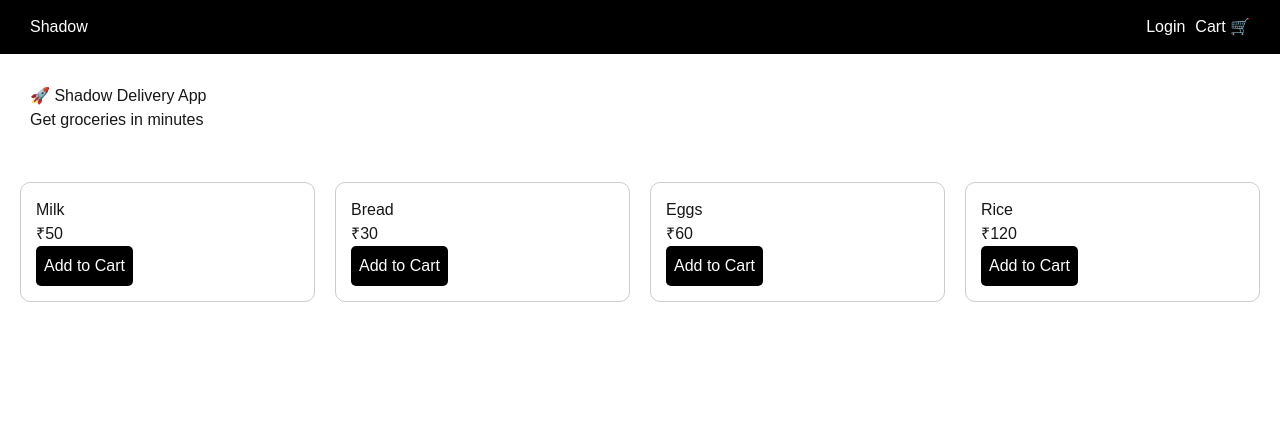
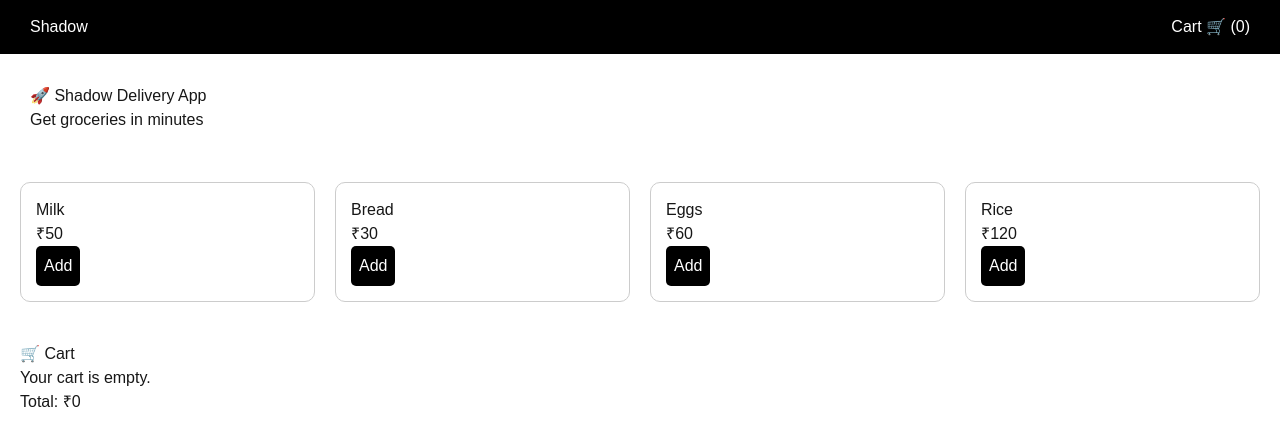
Before and after one commit to Hema967/Shadow-Delivery, a Next.js app in the folder frontend/: page / in a window 1280 px wide. Shown: the top 446 px of the page. Built offline with nearby package versions, Linux system fonts and the light colour scheme.

Commit message:
Added advanced cart system

```diff
--- a/frontend/src/pages/index.tsx
+++ b/frontend/src/pages/index.tsx
@@ -1,10 +1,52 @@
+import { useMemo, useState } from "react";
+
+type Product = { id: number; name: string; price: number };
+type CartItem = Product & { qty: number };
+
 export default function Home() {
-  const products: Array<{ id: number; name: string; price: number }> = [
+  const products: Product[] = [
     { id: 1, name: "Milk", price: 50 },
     { id: 2, name: "Bread", price: 30 },
     { id: 3, name: "Eggs", price: 60 },
     { id: 4, name: "Rice", price: 120 },
   ];
+
+  const [cart, setCart] = useState<CartItem[]>([]);
+
+  const addToCart = (product: Product) => {
+    setCart((prev) => {
+      const existing = prev.find((item) => item.id === product.id);
+      if (existing) {
+        return prev.map((item) =>
+          item.id === product.id ? { ...item, qty: item.qty + 1 } : item
+        );
+      }
+      return [...prev, { ...product, qty: 1 }];
+    });
+  };
+
+  const increaseQty = (id: number) => {
+    setCart((prev) =>
+      prev.map((item) => (item.id === id ? { ...item, qty: item.qty + 1 } : item))
+    );
+  };
+
+  const decreaseQty = (id: number) => {
+    setCart((prev) =>
+      prev
+        .map((item) => (item.id === id ? { ...item, qty: item.qty - 1 } : item))
+        .filter((item) => item.qty > 0)
+    );
+  };
+
+  const cartCount = useMemo(
+    () => cart.reduce((sum, item) => sum + item.qty, 0),
+    [cart]
+  );
+  const total = useMemo(
+    () => cart.reduce((sum, item) => sum + item.price * item.qty, 0),
+    [cart]
+  );
 
   return (
     <div>
@@ -18,10 +60,7 @@ export default function Home() {
         }}
       >
         <h2>Shadow</h2>
-        <div>
-          <button style={{ marginRight: "10px" }}>Login</button>
-          <button>Cart 🛒</button>
-        </div>
+        <div>Cart 🛒 ({cartCount})</div>
       </nav>
 
       <div style={{ padding: "30px" }}>
@@ -49,6 +88,7 @@ export default function Home() {
             <h3>{item.name}</h3>
             <p>₹{item.price}</p>
             <button
+              onClick={() => addToCart(item)}
               style={{
                 background: "black",
                 color: "white",
@@ -56,11 +96,27 @@ export default function Home() {
                 borderRadius: "5px",
               }}
             >
-              Add to Cart
+              Add
             </button>
           </div>
         ))}
       </div>
+
+      <div style={{ padding: "20px" }}>
+        <h2>🛒 Cart</h2>
+        {cart.length === 0 ? (
+          <p>Your cart is empty.</p>
+        ) : (
+          cart.map((item) => (
+            <div key={item.id} style={{ marginBottom: "10px" }}>
+              {item.name} - ₹{item.price} × {item.qty}{" "}
+              <button onClick={() => increaseQty(item.id)}> + </button>
+              <button onClick={() => decreaseQty(item.id)}> - </button>
+            </div>
+          ))
+        )}
+        <h3>Total: ₹{total}</h3>
+      </div>
     </div>
   );
 }
```
